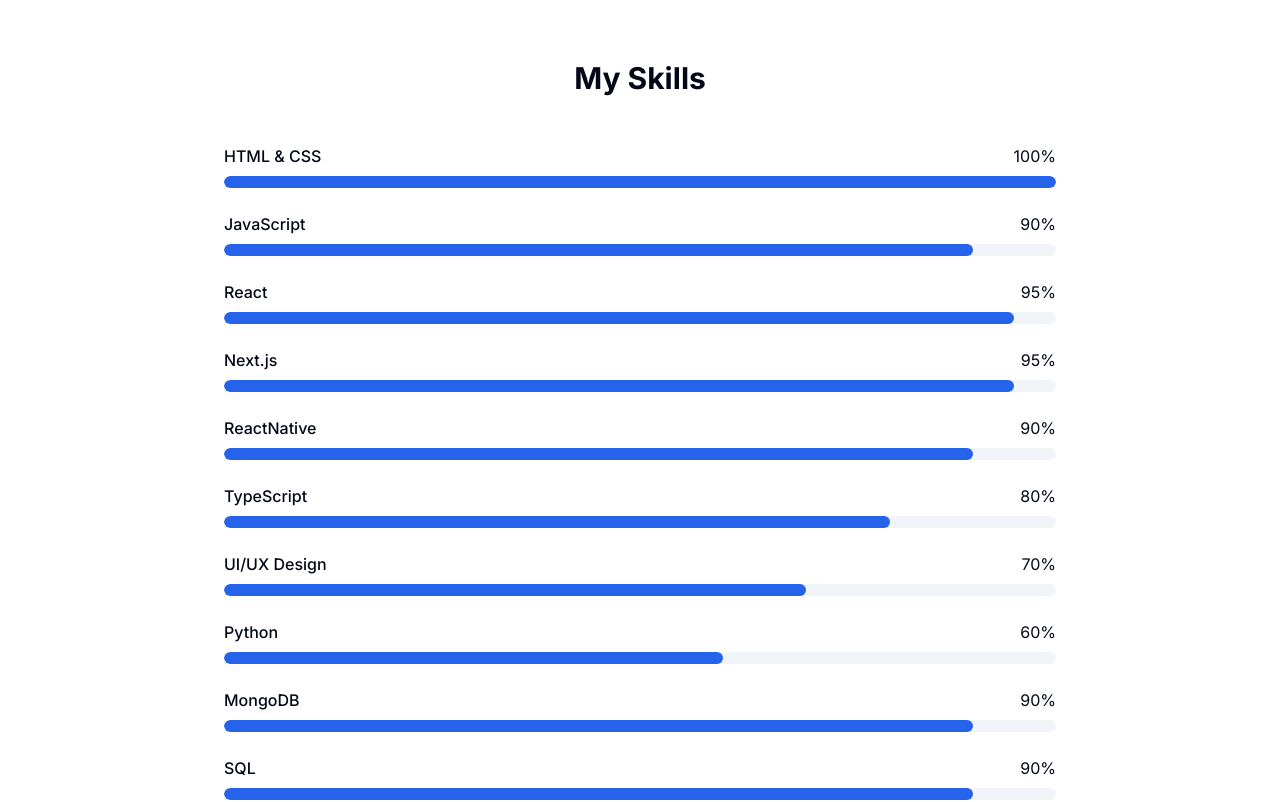
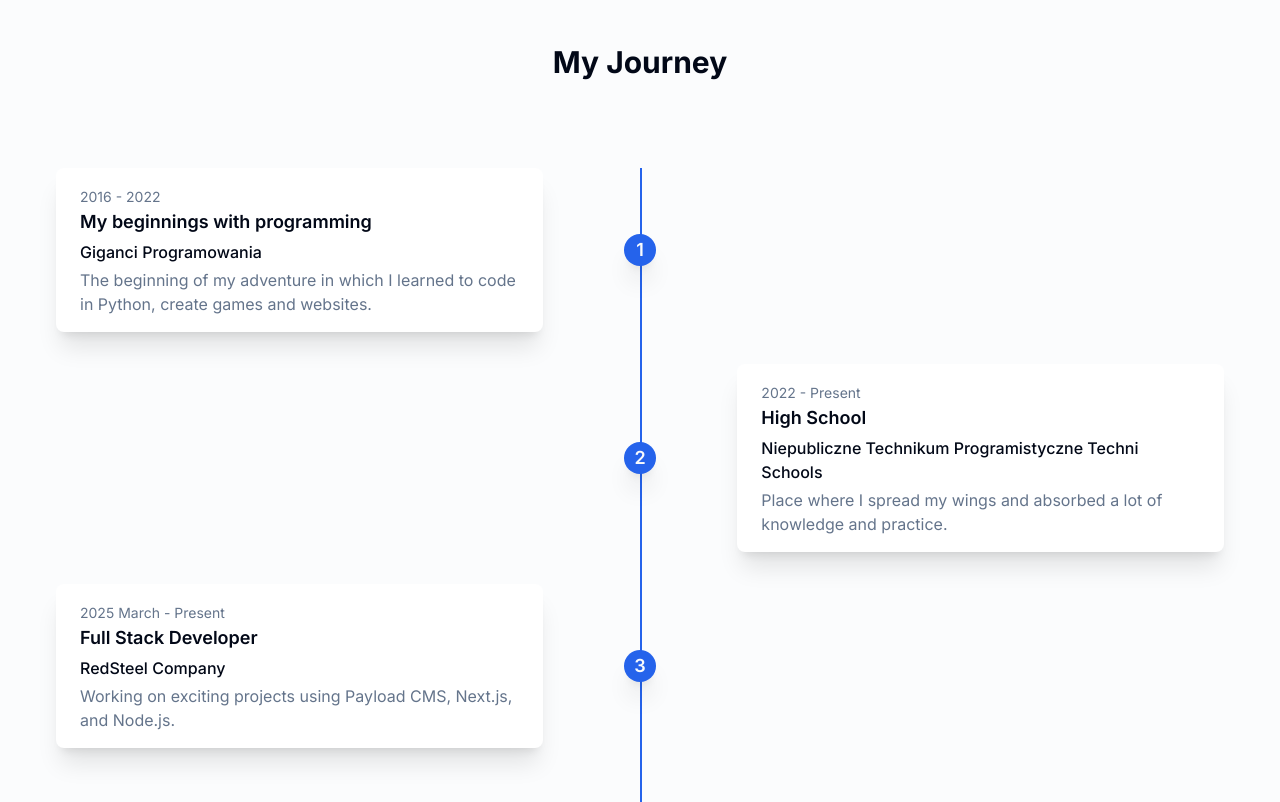
Before and after one commit to KamilLeskiewicz/portfolio, a Next.js app: page / in a window 1280 px wide. Shown: the part 1380-2182 px from the top of the page. Built offline with nearby package versions, Linux system fonts and the light colour scheme.

Commit message:
add roadmap

```diff
--- a/app/page.tsx
+++ b/app/page.tsx
@@ -4,6 +4,7 @@ import Skills from "@/components/skills";
 import Projects from "@/components/projects";
 import Contact from "@/components/contact";
 import ScrollToTop from "@/components/scroll-to-top";
+import Roadmap from '../components/Roadmap';
 
 export default function Home() {
   return (
@@ -11,6 +12,7 @@ export default function Home() {
       <link rel="icon" href="/Logo.png" sizes="any" />
       <Hero />
       <About />
+      <Roadmap />
       <Skills />
       <Projects />
       <Contact />
--- /dev/null
+++ b/components/Roadmap.tsx
@@ -0,0 +1,106 @@
+"use client"
+
+import React, { useRef } from 'react';
+import { motion, useInView } from "framer-motion";
+
+interface TimelineItem {
+  date: string;
+  title: string;
+  subtitle: string;
+  description: string;
+  type: 'work' | 'education';
+}
+
+const roadmapData: TimelineItem[] = [
+  {
+    date: '2025 March - Present',
+    title: 'Full Stack Developer',
+    subtitle: 'RedSteel Company',
+    description: 'Working on exciting projects using Payload CMS, Next.js, and Node.js.',
+    type: 'work',
+  },
+  {
+    date: '2022 - Present',
+    title: 'High School',
+    subtitle: 'Niepubliczne Technikum Programistyczne Techni Schools',
+    description: 'Place where I spread my wings and absorbed a lot of knowledge and practice.',
+    type: 'education',
+  },
+  {
+    date: '2016 - 2022',
+    title: 'My beginnings with programming',
+    subtitle: 'Giganci Programowania',
+    description: 'The beginning of my adventure in which I learned to code in Python, create games and websites.',
+    type: 'education',
+  },
+];
+
+const Roadmap: React.FC = () => {
+  const ref = useRef(null);
+  const isInView = useInView(ref, { once: true, amount: 0.3 });
+
+  const containerVariants = {
+    hidden: { opacity: 0 },
+    visible: {
+      opacity: 1,
+      transition: {
+        staggerChildren: 0.1,
+      },
+    },
+  };
+
+  const itemVariants = {
+    hidden: { opacity: 0, y: 20 },
+    visible: {
+      opacity: 1,
+      y: 0,
+      transition: { duration: 0.6 },
+    },
+  };
+
+  return (
+    <section id="roadmap" className="py-16 bg-muted/30 text-foreground">
+      <div className="container mx-auto px-4">
+        <motion.h2
+          initial={{ opacity: 0, y: 20 }}
+          animate={isInView ? { opacity: 1, y: 0 } : { opacity: 0, y: 20 }}
+          transition={{ duration: 0.6 }}
+          className="text-3xl font-bold text-center mb-12"
+        >
+          My Journey
+        </motion.h2>
+        <motion.div
+          ref={ref}
+          variants={containerVariants}
+          initial="hidden"
+          animate={isInView ? "visible" : "hidden"}
+          className="relative wrap overflow-hidden p-10 h-full"
+        >
+          <div className="border-2-2 absolute left-1/2 border-opacity-20 border-primary h-full border"></div>
+
+          {[...roadmapData].reverse().map((item, index) => (
+            <motion.div
+              key={index}
+              variants={itemVariants}
+              className={`mb-8 flex justify-between items-center w-full ${index % 2 === 0 ? 'flex-row-reverse left-timeline' : 'right-timeline'}`}
+            >
+              <div className="order-1 w-5/12"></div>
+              <div className="z-20 flex items-center order-1 bg-primary shadow-xl w-8 h-8 rounded-full">
+                <h1 className="mx-auto font-semibold text-lg text-primary-foreground">{index + 1}</h1>
+              </div>
+              <div className="order-1 w-5/12 px-6 py-4 bg-background rounded-lg shadow-xl text-card-foreground">
+                <time className="mb-1 text-sm font-normal leading-none text-muted-foreground">{item.date}</time>
+                <h3 className="mb-1 text-lg font-semibold">{item.title}</h3>
+                <h4 className="mb-1 text-md font-medium">{item.subtitle}</h4>
+                <p className="text-base font-normal text-muted-foreground">{item.description}</p>
+              </div>
+            </motion.div>
+          ))}
+
+        </motion.div>
+      </div>
+    </section>
+  );
+};
+
+export default Roadmap;
--- a/components/navbar.tsx
+++ b/components/navbar.tsx
@@ -33,6 +33,7 @@ export default function Navbar() {
   const navLinks = [
     { href: "#", label: "Home" },
     { href: "#about", label: "About" },
+    { href: "#roadmap", label: "Journey" },
     { href: "#skills", label: "Skills" },
     { href: "#projects", label: "Projects" },
     { href: "#contact", label: "Contact" },
--- a/components/skills.tsx
+++ b/components/skills.tsx
@@ -8,19 +8,18 @@ export default function Skills() {
   const isInView = useInView(ref, { once: true, amount: 0.2 })
 
   const skills = [
-    { name: "HTML & CSS", level: 100 },
+    { name: "HTML & CSS", level: 90 },
     { name: "JavaScript", level: 90 },
-    { name: "React", level: 95 },
-    { name: "Next.js", level: 95 },
+    { name: "React", level: 90 },
+    { name: "Next.js", level: 90 },
     { name: "ReactNative", level: 90},
-    { name: "TypeScript", level: 80 },
-    { name: "UI/UX Design", level: 70 },
+    { name: "TypeScript", level: 75 },
+    { name: "UI/UX Design", level: 50 },
     { name: "Python", level: 60 },
     { name: "MongoDB", level: 90 },
-    { name: "SQL", level: 90 },
-    { name: "Postgress", level: 90 },
+    { name: "SQL", level: 85 },
+    { name: "Postgress", level: 85 },
     { name: "Git", level: 80 },
-    { name: "Linux", level: 70 },
   ]
 
   const containerVariants = {
```
